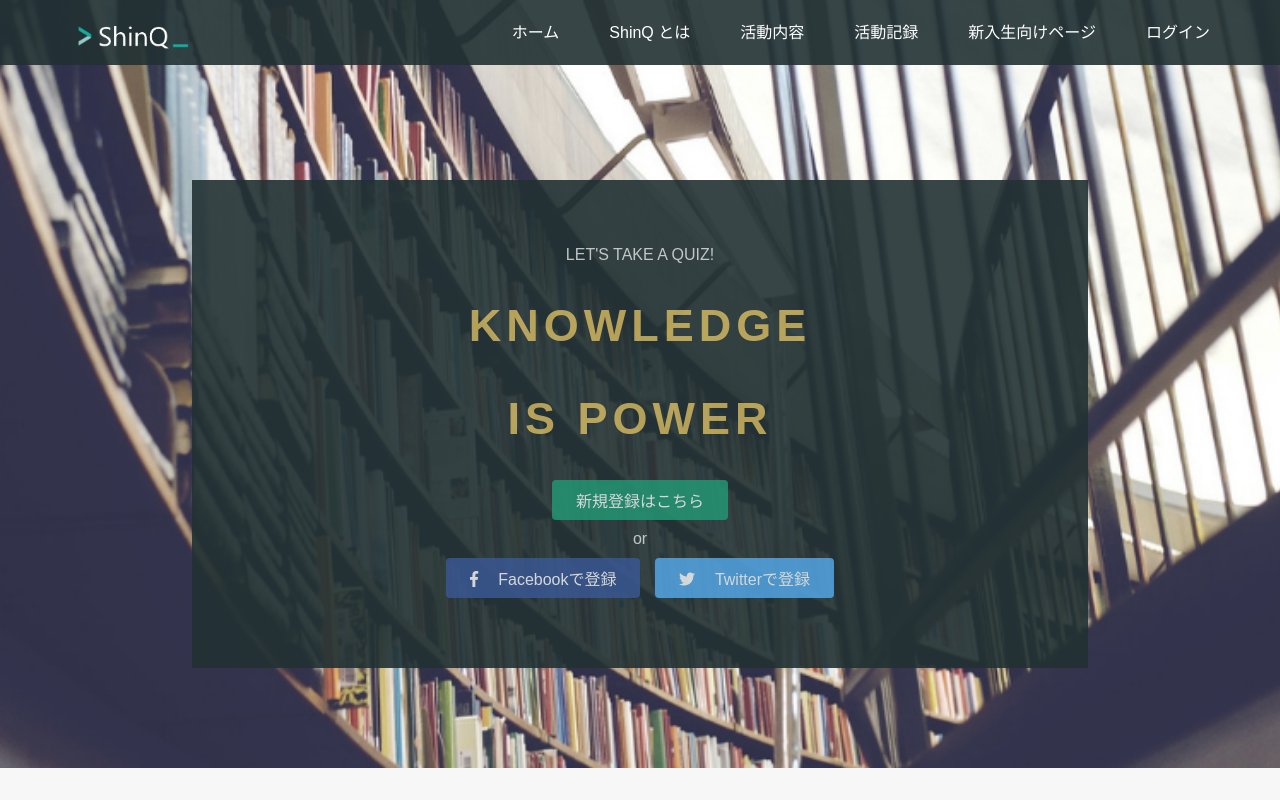
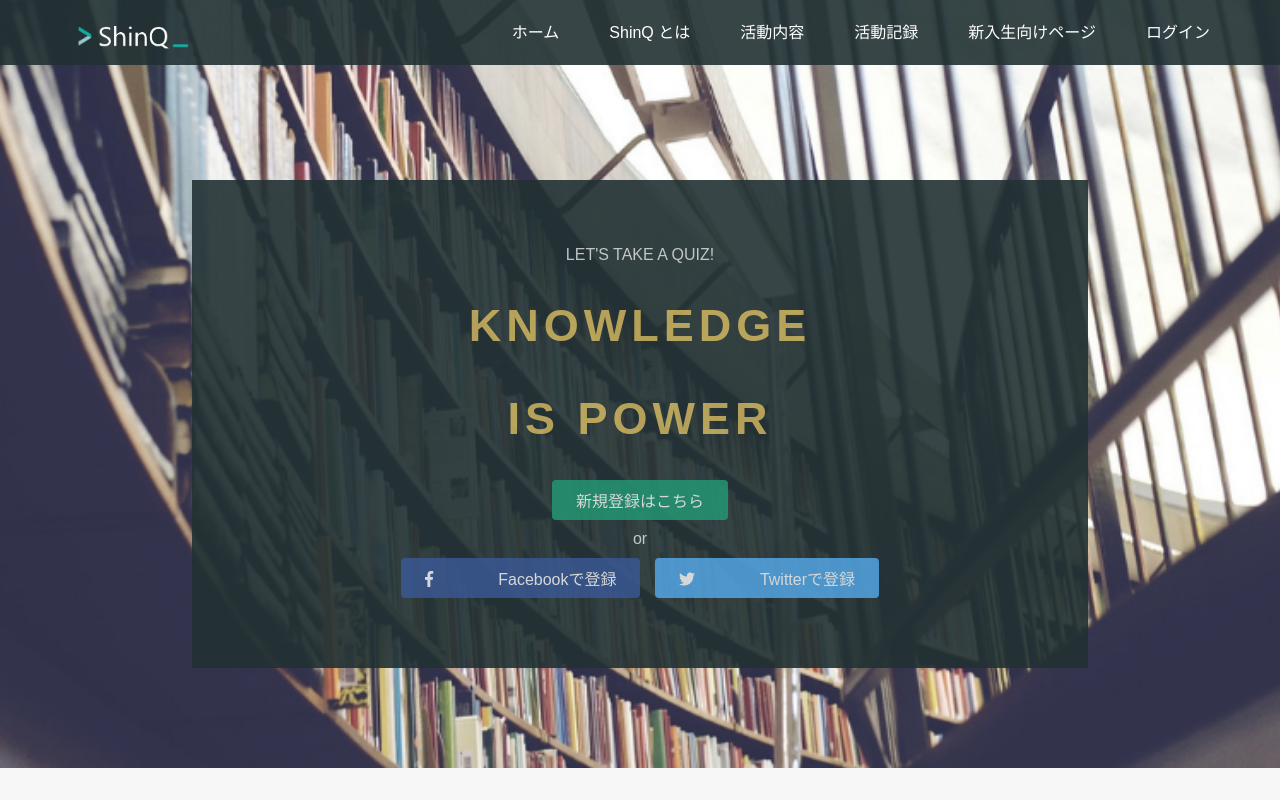
Before and after one commit to nanka-nemuiyo/test-page, a plain HTML site: page index.html in a window 1280 px wide. Shown: the top 800 px of the page. Drawn offline with Linux system fonts and the light colour scheme.

Commit message:
Update stylesheet.css

```diff
--- a/stylesheet.css
+++ b/stylesheet.css
@@ -56,7 +56,7 @@ a {
 }
 
 .btn-short-text {
-  padding-left: 5px;
+  padding-left: 50px;
   margin-left: 15px;
 }
 
```
